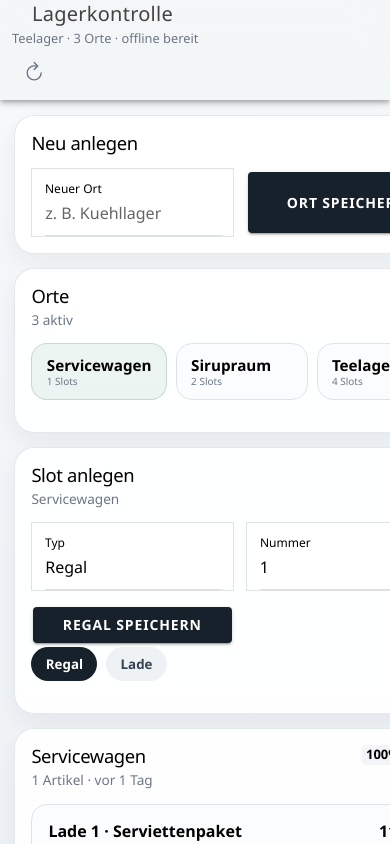
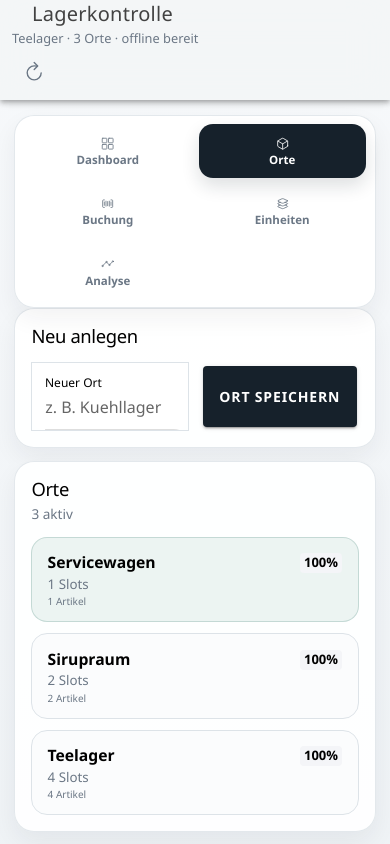
Before and after one commit to nitevlite/lagerkontrolle, a React (Vite) app: page / in a window 390 px wide. Both pictures are taken after a click on the element 34 px from the left and 71 px from the top of the page. Built offline with nearby package versions, Linux system fonts and the light colour scheme.

Commit message:
Improve in-app navigation and responsive location layout

```diff
--- a/src/App.tsx
+++ b/src/App.tsx
@@ -231,6 +231,26 @@ function App() {
               <section className="surface surface--loading">Daten werden geladen …</section>
             ) : (
               <>
+                <section className="surface surface--nav">
+                  <div className="view-switcher">
+                    {viewMeta.map((view) => (
+                      <button
+                        key={view.key}
+                        type="button"
+                        className={
+                          view.key === activeView
+                            ? "view-switcher__button view-switcher__button--active"
+                            : "view-switcher__button"
+                        }
+                        onClick={() => setActiveView(view.key)}
+                      >
+                        <IonIcon icon={view.icon} />
+                        <span>{view.label}</span>
+                      </button>
+                    ))}
+                  </div>
+                </section>
+
                 {activeView === "dashboard" ? (
                   <div className="stack">
                     <section className="surface">
@@ -408,20 +428,24 @@ function App() {
                           <span>{viewModel.locations.length} aktiv</span>
                         </div>
                       </header>
-                      <div className="location-switcher">
+                      <div className="location-grid">
                         {viewModel.locations.map((location) => (
                           <button
                             key={location.id}
                             type="button"
                             className={
                               location.id === currentLocation?.id
-                                ? "location-chip location-chip--active"
-                                : "location-chip"
+                                ? "location-card location-card--active"
+                                : "location-card"
                             }
                             onClick={() => setSelectedLocationId(location.id)}
                           >
+                            <div className="location-card__top">
                               <strong>{location.name}</strong>
-                            <small>{location.slotCount} Slots</small>
+                              <IonBadge color="light">{location.occupancyPercent}%</IonBadge>
+                            </div>
+                            <span>{location.slotCount} Slots</span>
+                            <small>{location.itemCount} Artikel</small>
                           </button>
                         ))}
                       </div>
@@ -485,22 +509,25 @@ function App() {
                             </div>
                             <IonBadge color="light">{currentLocation.occupancyPercent}% belegt</IonBadge>
                           </header>
-                          <div className="list">
+                          <div className="stock-grid">
                             {visibleStocks.map((line) => (
-                              <article key={line.id} className="list-row">
-                              <div className="list-row__main">
-                                <strong>
-                                  {line.slotName} · {line.itemName}
-                                </strong>
-                                <span>Verfall {line.expiryDate}</span>
+                              <article key={line.id} className="stock-card">
+                                <div className="stock-card__top">
+                                  <span>{line.slotName}</span>
+                                  <small className={`status-text ${toneClass(line.status === "ok" ? "good" : line.status)}`}>
+                                    {line.status === "critical"
+                                      ? "kritisch"
+                                      : line.status === "warning"
+                                        ? "bald"
+                                        : "ok"}
+                                  </small>
                                 </div>
-                              <div className="list-row__meta">
+                                <strong>{line.itemName}</strong>
+                                <div className="stock-card__meta">
                                   <b>
                                     {line.quantity} {line.unitShortCode}
                                   </b>
-                                <small className={`status-text ${toneClass(line.status === "ok" ? "good" : line.status)}`}>
-                                  {line.status === "critical" ? "kritisch" : line.status === "warning" ? "bald" : "ok"}
-                                </small>
+                                  <span>Verfall {line.expiryDate}</span>
                                 </div>
                               </article>
                             ))}
--- a/src/theme.css
+++ b/src/theme.css
@@ -100,6 +100,13 @@ ion-content.shell::part(scroll) {
   box-shadow: 0 10px 24px rgba(28, 40, 53, 0.06);
 }
 
+.surface--nav {
+  position: sticky;
+  top: 0.4rem;
+  z-index: 5;
+  padding: 0.55rem;
+}
+
 .surface--loading {
   display: grid;
   place-items: center;
@@ -188,6 +195,34 @@ ion-content.shell::part(scroll) {
   grid-template-columns: repeat(auto-fit, minmax(150px, 1fr));
 }
 
+.view-switcher {
+  display: grid;
+  grid-template-columns: repeat(5, minmax(0, 1fr));
+  gap: 0.45rem;
+}
+
+.view-switcher__button {
+  display: grid;
+  place-items: center;
+  gap: 0.25rem;
+  padding: 0.7rem 0.35rem;
+  border: 1px solid transparent;
+  border-radius: 14px;
+  background: transparent;
+  color: var(--muted);
+}
+
+.view-switcher__button span {
+  font-size: 0.72rem;
+  font-weight: 700;
+}
+
+.view-switcher__button--active {
+  background: #16212b;
+  color: #ffffff;
+  box-shadow: 0 8px 18px rgba(22, 33, 43, 0.14);
+}
+
 .compact-field {
   --background: #ffffff;
   --border-radius: 14px;
@@ -204,6 +239,12 @@ ion-content.shell::part(scroll) {
   overflow-x: auto;
   padding-bottom: 0.1rem;
   margin-bottom: 0.9rem;
+}
+
+.location-grid {
+  display: grid;
+  grid-template-columns: repeat(auto-fit, minmax(150px, 1fr));
+  gap: 0.7rem;
 }
 
 .pill,
@@ -290,28 +331,64 @@ ion-content.shell::part(scroll) {
   color: var(--success);
 }
 
-.location-chip {
+.location-card {
   display: grid;
-  gap: 0.15rem;
-  min-width: 132px;
-  padding: 0.85rem 0.9rem;
+  gap: 0.3rem;
+  padding: 0.95rem;
   border-radius: 16px;
   border: 1px solid var(--border);
   background: #fbfcfd;
   text-align: left;
 }
 
-.location-chip strong {
-  font-size: 0.95rem;
+.location-card__top {
+  display: flex;
+  justify-content: space-between;
+  align-items: center;
+  gap: 0.5rem;
 }
 
-.location-chip small {
+.location-card strong {
+  font-size: 0.98rem;
+}
+
+.location-card span,
+.location-card small {
   color: var(--muted);
 }
 
-.location-chip--active {
+.location-card--active {
   border-color: rgba(31, 111, 95, 0.2);
   background: rgba(31, 111, 95, 0.08);
+}
+
+.stock-grid {
+  display: grid;
+  grid-template-columns: repeat(auto-fit, minmax(210px, 1fr));
+  gap: 0.7rem;
+}
+
+.stock-card {
+  display: grid;
+  gap: 0.45rem;
+  padding: 0.95rem;
+  border-radius: 16px;
+  border: 1px solid var(--border);
+  background: #fbfcfd;
+}
+
+.stock-card__top,
+.stock-card__meta {
+  display: flex;
+  justify-content: space-between;
+  align-items: center;
+  gap: 0.5rem;
+}
+
+.stock-card__top span,
+.stock-card__meta span {
+  color: var(--muted);
+  font-size: 0.86rem;
 }
 
 .action-grid {
@@ -403,6 +480,10 @@ ion-content.shell::part(scroll) {
     max-width: 520px;
     margin: 0 auto;
   }
+
+  .view-switcher {
+    grid-template-columns: repeat(5, minmax(0, 1fr));
+  }
 }
 
 @media (max-width: 767px) {
@@ -420,4 +501,30 @@ ion-content.shell::part(scroll) {
   .booking-preview__row {
     align-items: flex-start;
   }
+
+  .view-switcher {
+    grid-template-columns: repeat(3, minmax(0, 1fr));
+  }
+
+  .surface--nav {
+    top: 0.25rem;
+  }
+
+  .location-grid {
+    grid-template-columns: 1fr 1fr;
+  }
+
+  .stock-grid {
+    grid-template-columns: 1fr;
+  }
 }
+
+@media (max-width: 420px) {
+  .view-switcher {
+    grid-template-columns: repeat(2, minmax(0, 1fr));
+  }
+
+  .location-grid {
+    grid-template-columns: 1fr;
+  }
+}
```
Lines whose indentation alone changed are shown as unchanged.
